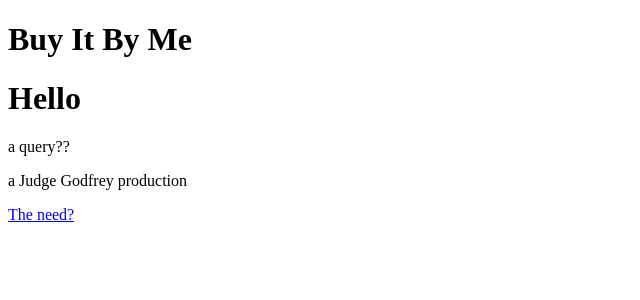
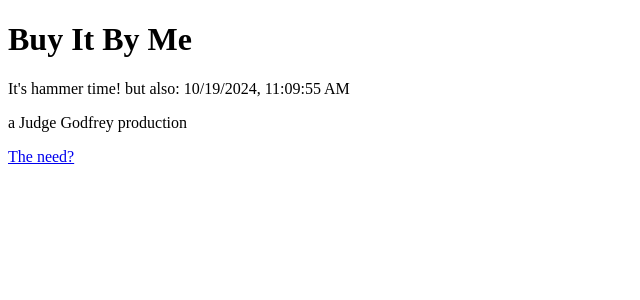
Before and after one commit to LottieJudge/buyitbyme, a Next.js app: page / in a window 1280 px wide. Shown: the top 300 px of the page, without its empty margins (0-640 px from the left). Built offline with nearby package versions, Linux system fonts and the light colour scheme.

Commit message:
Practicing Next - to be deleted

```diff
--- a/app/page.js
+++ b/app/page.js
@@ -1,9 +1,14 @@
+import React from "react";
 
-export default function helloWorld() {
+const fetchCurrentTime = () => {
+  return new Date().toLocaleString();
+}
+
+export default function theTime() {
+  let currentTime = fetchCurrentTime();
   return (
     <div>
-      <h1>Hello</h1>
-      <p>a query??</p>
+     <p>It's hammer time! but also: {currentTime}</p>
     </div>
   );
 }
```
